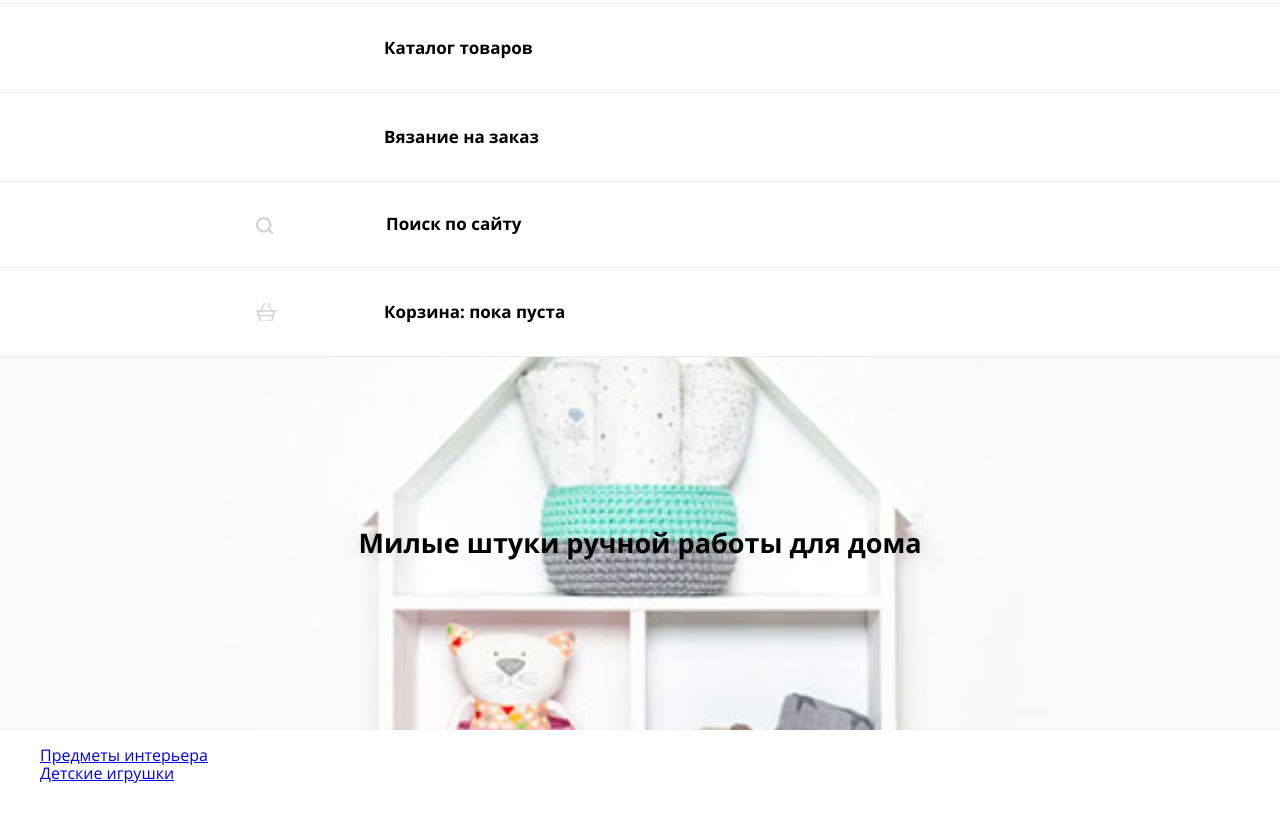
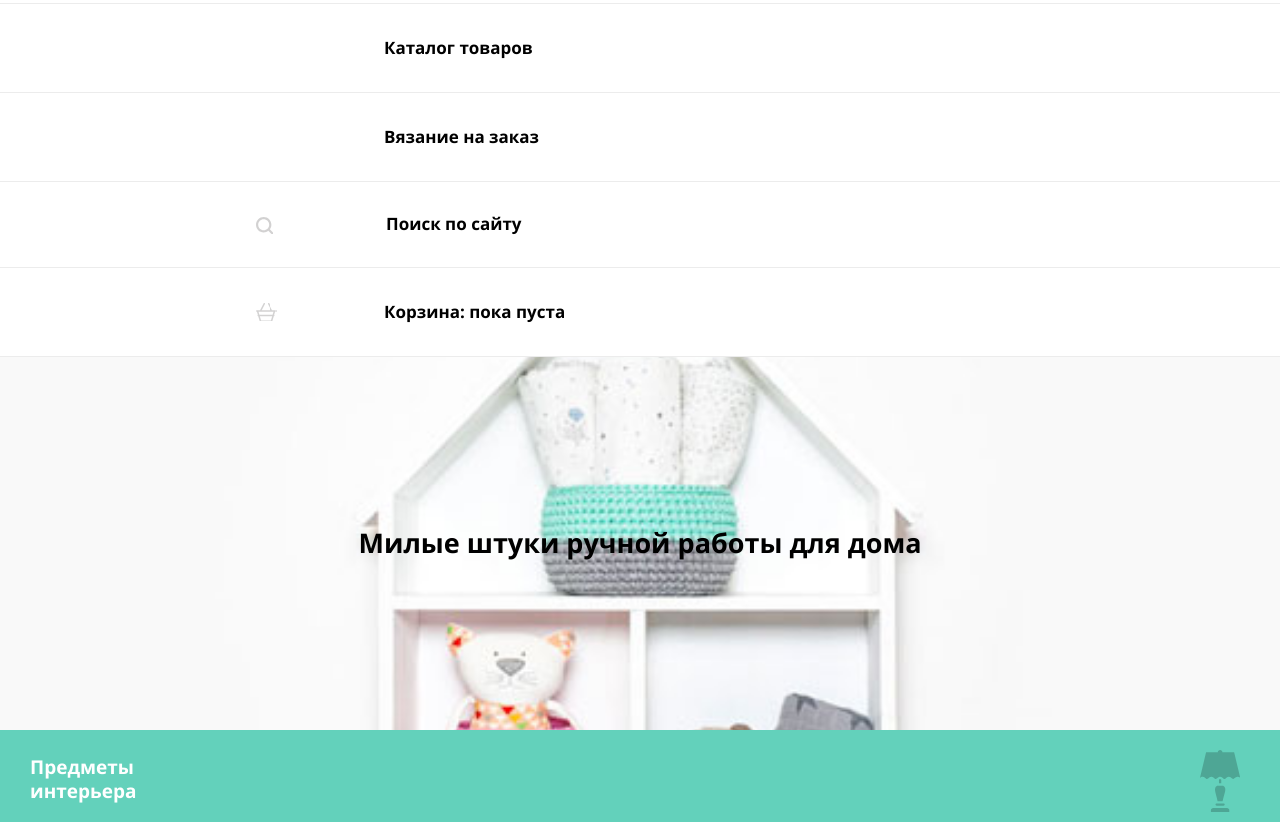
Before and after one commit to yanisurbis/161913-mishka-16, a website: page source/index.html in a window 1280 px wide. Shown: the part 79-901 px from the top of the page. Drawn offline with nearby package versions, Linux system fonts and the light colour scheme; files that its build step writes are made by us from their sources.

Commit message:
Add links for for catalog pages

```diff
--- a/source/index.html
+++ b/source/index.html
@@ -47,13 +47,19 @@
           Милые штуки ручной работы для дома
         </p>
       </div>
-      <nav class="page-main__catalog-links">
-        <ul class="page-main__catalog-list">
-          <li class="page-main__catalog-item page-main__catalog-item--interior">
-            <a href="#">Предметы интерьера</a>
+      <nav class="page-main__cat-links cat-links">
+        <ul class="cat-links__list">
+          <li class="cat-links__item cat-links__item--interior">
+            <a class="cat-links__link" href="#"
+              >Предметы <br />
+              интерьера</a
+            >
           </li>
-          <li class="page-main__catalog-item page-main__catalog-item--toys">
-            <a href="#">Детские игрушки</a>
+          <li class="cat-links__item cat-links__item--toys">
+            <a class="cat-links__link" href="#"
+              >Детские <br />
+              игрушки</a
+            >
           </li>
         </ul>
       </nav>
--- /dev/null
+++ b/source/sass/blocks/cat-links.scss
@@ -0,0 +1,53 @@
+@import "../variables";
+
+.cat-links__list {
+  list-style-type: none;
+  padding: 0;
+  margin: 0;
+}
+
+.cat-links__item {
+  height: 103px;
+  padding: 25px 30px;
+  position: relative;
+
+  &::before {
+    content: "";
+    position: absolute;
+    top: 20px;
+
+    width: 30px;
+    height: 30px;
+    opacity: 0.2;
+  }
+}
+
+.cat-links__item--interior {
+  background: $seafoam-blue;
+
+  &::before {
+    width: 40px;
+    height: 62px;
+    background-image: url("../../img/icon-interior.svg");
+    right: 40px;
+  }
+}
+
+.cat-links__item--toys {
+  background: $aqua-marine;
+
+  &::before {
+    width: 60px;
+    height: 60px;
+    background-image: url("../../img/icon-toy.svg");
+    right: 30px;
+  }
+}
+
+.cat-links__link {
+  color: $white1;
+  text-decoration: none;
+  font-size: 19px;
+  line-height: 24px;
+  font-weight: bold;
+}
--- a/source/sass/style.scss
+++ b/source/sass/style.scss
@@ -11,3 +11,4 @@
 @import "blocks/about-us";
 @import "blocks/reviews";
 @import "blocks/fproduct";
+@import "blocks/cat-links";
--- a/source/sass/variables.scss
+++ b/source/sass/variables.scss
@@ -4,6 +4,9 @@ $border-grey1: #ececec;
 $greyish-brown: #444444;
 $black-three: #000000;
 $seafoam-blue: #63d1bb;
+$aqua-marine: #56c3b2;
+$pudgy-aquamarine: #149080;
+$white1: #ffffff;
 
 $filter-seafoam-blue: invert(88%) sepia(15%) saturate(1247%) hue-rotate(106deg)
   brightness(86%) contrast(89%);
```
